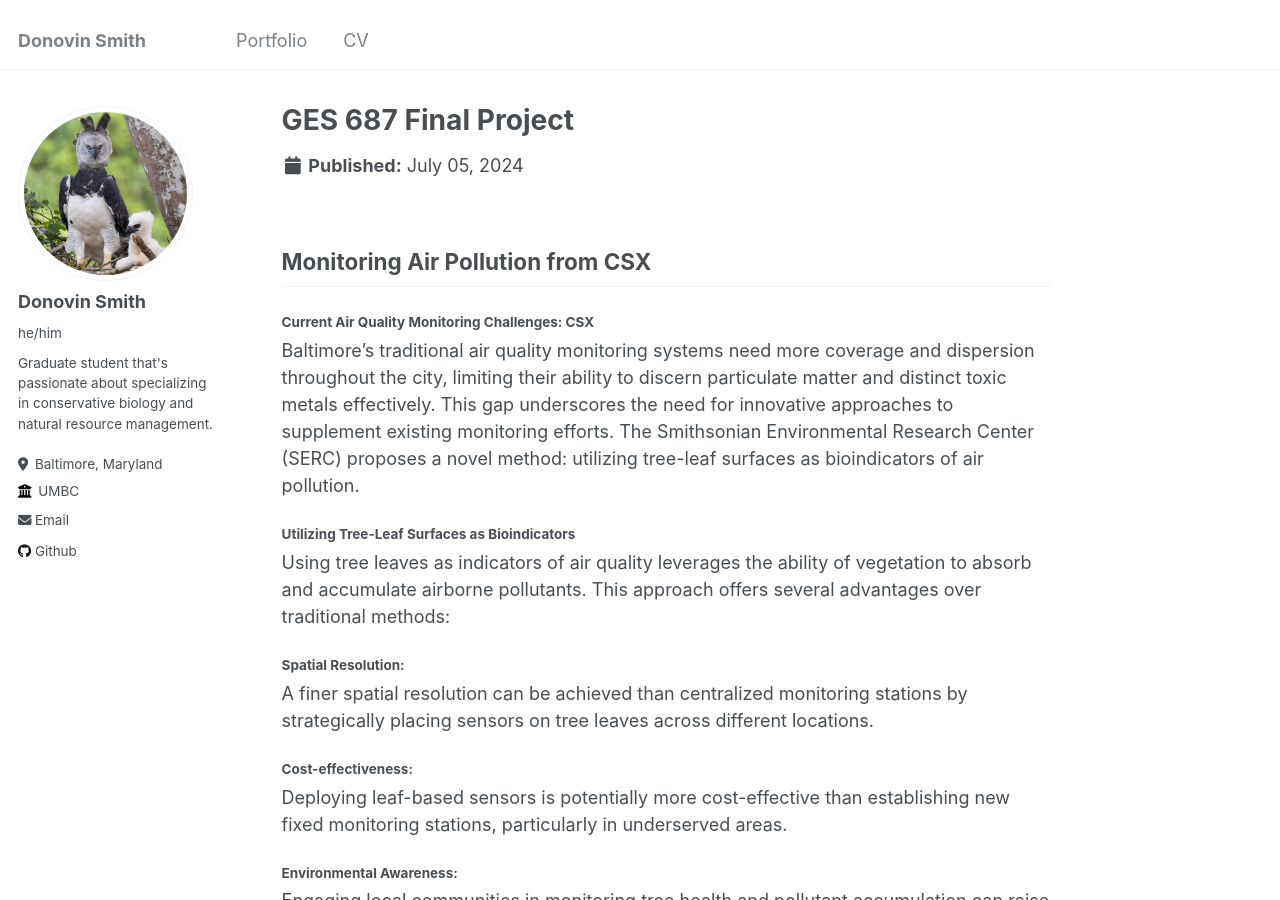
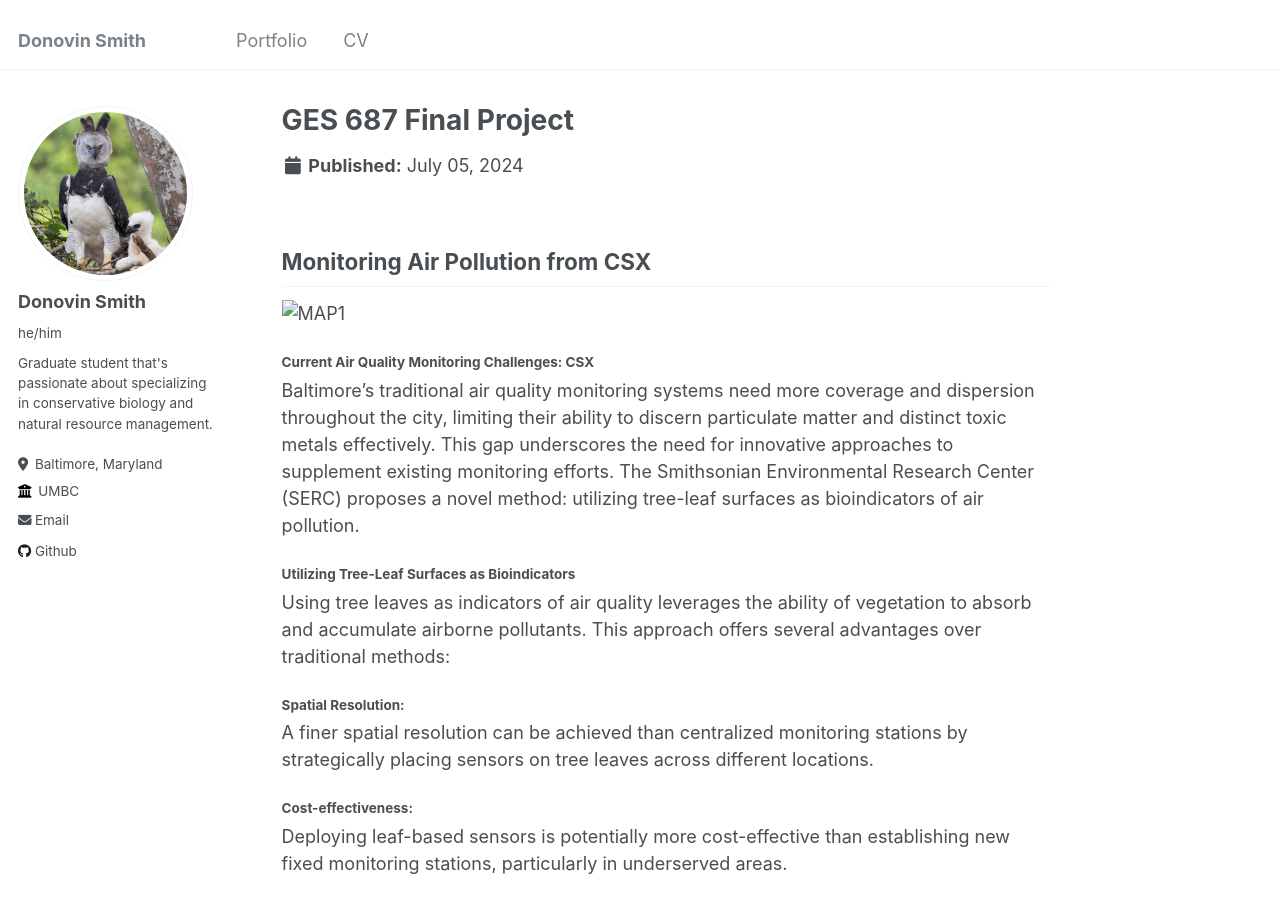
Before and after one commit to Donovin89/Donovin89.github.io, a Jekyll site: the page built from _portfolio/Final_project.md, in a window 1280 px wide and 900 px high. Built offline with Jekyll 4.4.1, drawn with Linux system fonts in a browser that asks for light colours.

Commit message:
Update Final_project.md

```diff
--- a/_portfolio/Final_project.md
+++ b/_portfolio/Final_project.md
@@ -6,7 +6,7 @@
 
 ## Monitoring Air Pollution from CSX
 
-
+![MAP1](images/SERCSAirSensors2PollutionCSX.png)
 #### Current Air Quality Monitoring Challenges: CSX
 
 Baltimore's traditional air quality monitoring systems need more coverage and dispersion throughout the city, limiting their ability to discern particulate matter and distinct toxic metals effectively. This gap underscores the need for innovative approaches to supplement existing monitoring efforts. The Smithsonian Environmental Research Center (SERC) proposes a novel method: utilizing tree-leaf surfaces as bioindicators of air pollution.
```
